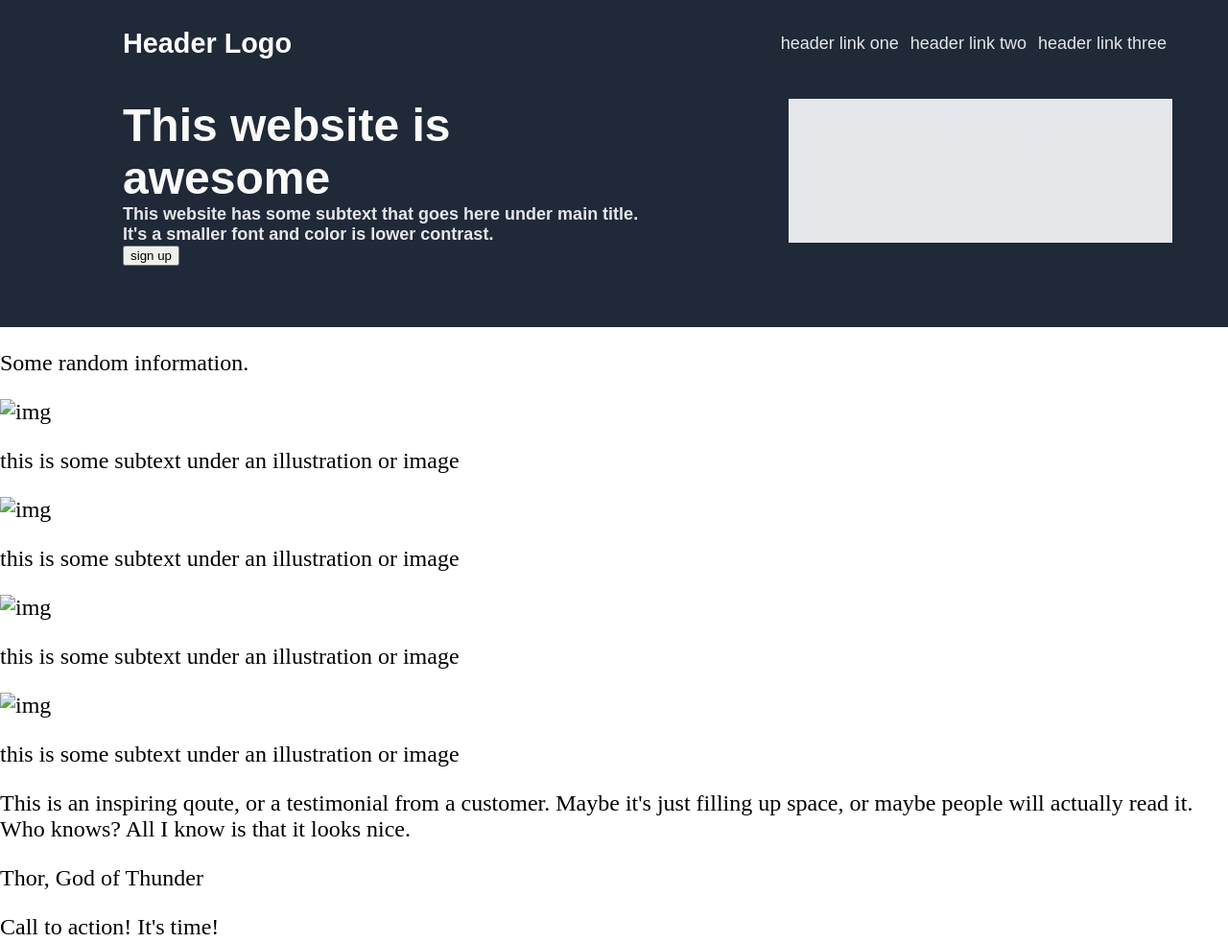
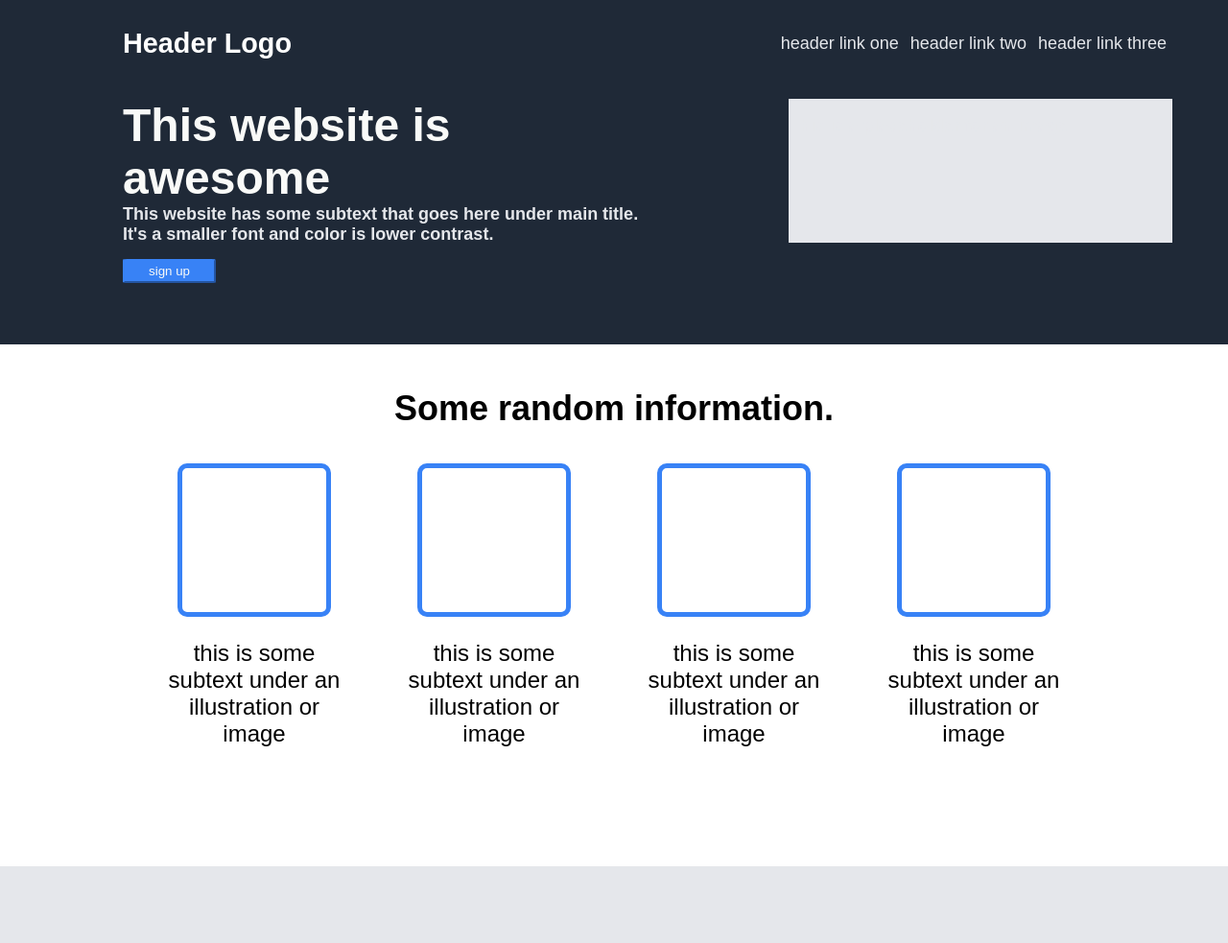
Before and after one commit to mothibimalebana/odinProject-Landing-Page, a plain HTML site: page index.html in a window 1280 px wide. Shown: the top 983 px of the page at 96% size. Drawn offline with Linux system fonts and the light colour scheme.

Commit message:
added italics to the qoute
Added italics to qoute and made author bold and silver background

```diff
--- a/index.html
+++ b/index.html
@@ -47,31 +47,37 @@
         </div>
         <div class="content-images">
             <div class="img-1">
-                <img src="#" alt="img">
+                <div class="img"></div>
                 <p>this is some subtext under an illustration or image</p>
             </div>
             <div class="img-2">
-                <img src="#" alt="img">
+                <div class="img"></div>
                 <p>this is some subtext under an illustration or image</p>
             </div>
             <div class="img-3">
-                <img src="#" alt="img">
+                <div class="img"></div>
                 <p>this is some subtext under an illustration or image</p>
             </div>
             <div class="img-4">
-                <img src="#" alt="img">
+                <div class="img"></div>
                 <p>this is some subtext under an illustration or image</p>
             </div>
         </div>
+
+
         <div class="content-qoute">
             <p>This is an inspiring qoute, or a testimonial from a customer. Maybe it's just filling up space,  or maybe people will actually read it. Who knows? All I know is that it looks nice.</p>
-            <p>Thor, God of Thunder</p>
+           <div class="author"> <p>Thor, God of Thunder</p></div>
         </div>
         <!--Call to action-->
         <div class="call-to-action">
-            <p>Call to action! It's time!</p>
+            <div class="left">
+                <p>Call to action! It's time!</p>
             <p>sign up for our product by clicking that button right over there!</p>
-            <button>Sign up</button>
+            </div>
+            <div class="right">
+                <button>Sign up</button>
+            </div>
         </div>
     </div>
     <!--Footer-->
--- a/style.css
+++ b/style.css
@@ -1,12 +1,18 @@
 body {
+    display: flex;
+    flex-direction: column;
+    /**Box Model**/
     margin: 0;
+    /**Typography**/
     font-size: 24px;
+    font-family: Arial, Helvetica, sans-serif;
+    min-height: 100vh;
 }
 head, header, footer {
     font-family: Arial, Helvetica, sans-serif;
     color: white;
 }
-                    /**Header**/
+                                               /**Header**/
 header {
     background-color: #1f2937;
     min-width: 100%;
@@ -62,10 +68,21 @@ background-color: #1f2937;
     font-weight: bolder;
     color: #f9faf8;
 }
-
-.header-hero_section .left-hero_section .subtext {
+.left-hero_section .subtext {
     font-size: 18px;
     color: #e5e7eb;
+}
+.left-hero_section .subtext button{
+  padding-top: 3px;
+  padding-bottom: 3px;
+  padding-left: 25px;
+  padding-right: 25px;
+  margin-top: 15px;
+
+  background-color: #3882F6;
+  color: #f9faf8;
+  border-radius: 5%;
+  border-color: #3882F6;
 }
 
 .left-hero_section {
@@ -92,3 +109,78 @@ background-color: #1f2937;
     height: 150px;
     width:  400px;
 }
+
+                                            /**Body**/
+body .content {
+    display: flex;
+    flex-direction: column;
+}
+.content-header {
+    margin-top: 10px;
+    font-size: 36px;
+}
+.content-header p{
+    display: flex;
+    justify-content: center;
+    font-size: 36px;
+    min-width: 100%;
+
+    /**Typography**/
+    font-weight: bolder;
+}
+.content-images {
+    display: flex;
+    flex-direction: row;
+    justify-content: center;
+    margin-bottom: 100px
+}
+.content-images .img {
+    width: 150px;
+    height: 150px;
+    border-radius: 10px;
+    border-width: 5px;
+    border-style: solid;
+
+    border-color: #3882F6;
+}
+.img-1, .img-2, .img-3, .img-4 {
+    display: flex;
+    flex-wrap: wrap;
+    flex-direction: column;
+    align-items: center;
+    flex: 1 1 auto;
+
+    max-width: 250px;
+}
+.img-1 p, .img-2 p, .img-3 p, .img-4 p {
+    text-align: center;
+    max-width: 200px;
+}
+                /**Content-Qoute**/
+.content-qoute {
+    background-color: #e5e7eb;
+    padding: 150px 100px;
+
+    font-style: italic;
+}
+.content-qoute p {
+    font-size: 36px;
+}
+
+.author p{
+    font-style: normal;
+    font-weight: bold;
+}
+
+                /**Call to action**/
+.call-to-action {
+    display: flex;
+    flex: 1 1 auto;
+    background-color: #3882F6;
+    color: #f9faf8;
+    border-radius: 15px;
+    border-style: solid;
+    border-color: #3882F6;
+    padding: 30px;
+    margin: 150px 250px;
+}
```
